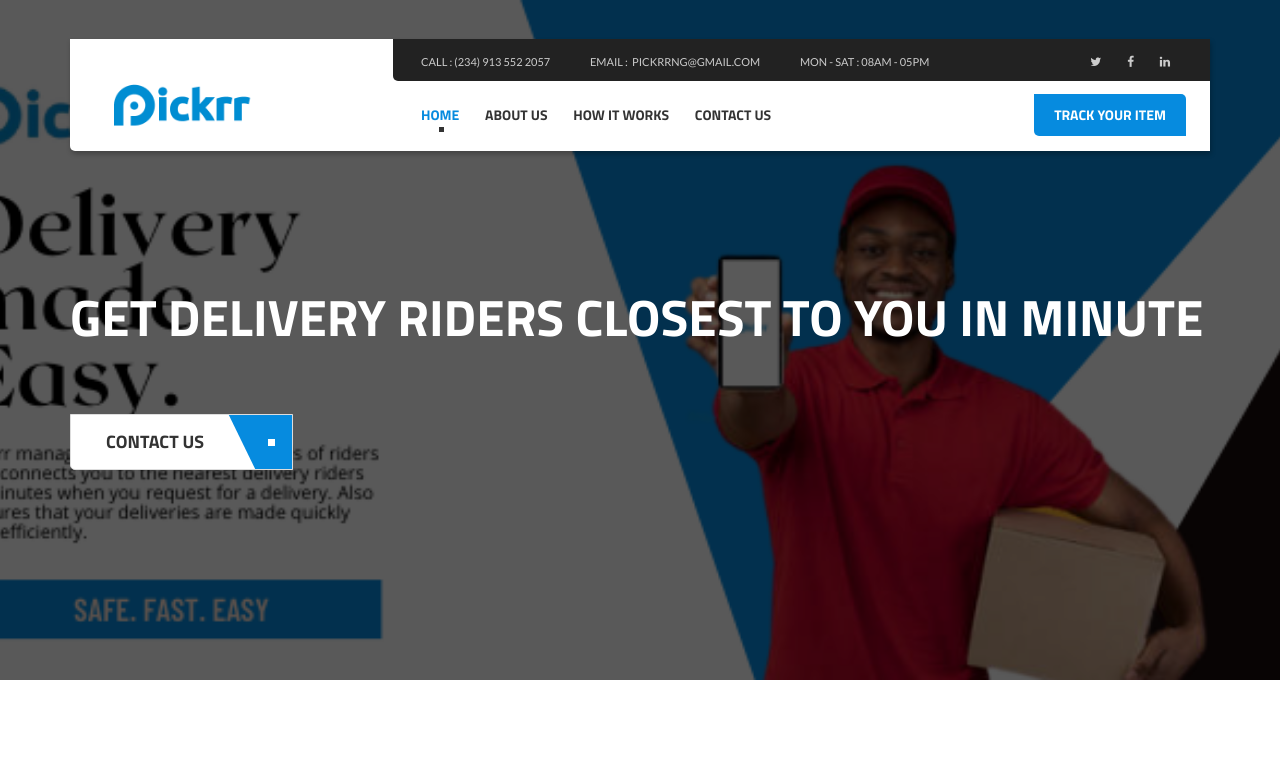
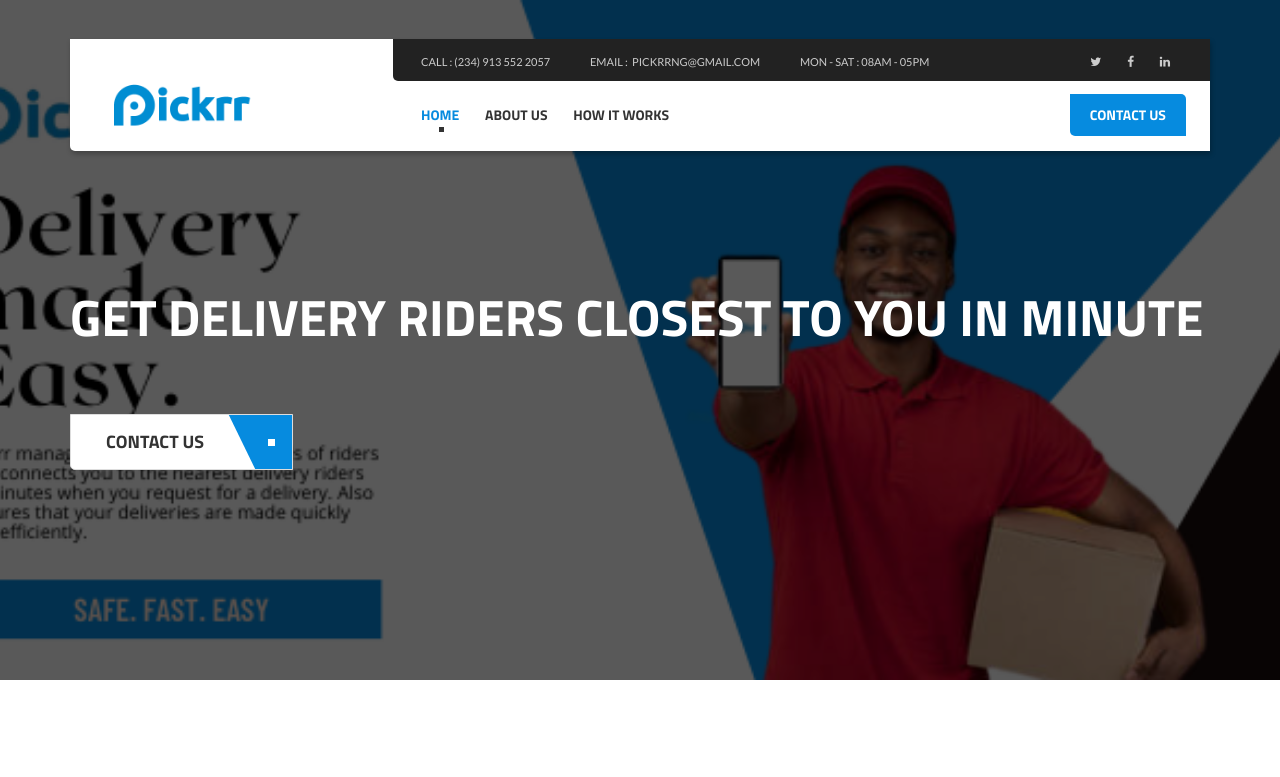
Before and after one commit to Klynox/pickrr-official-webpage, a website: page dist/index.html in a window 1280 px wide. Shown: the top 777 px of the page. Drawn offline with nearby package versions, Linux system fonts and the light colour scheme.

Commit message:
Remove redundant contact link

```diff
--- a/dist/index.html
+++ b/dist/index.html
@@ -147,14 +147,13 @@
                         <li>
                           <a class="page-scroll" href="#howItWorks">How it works</a>
                         </li>
-                        <li><a class="page-scroll" href="#contact">Contact us</a></li>
                       </ul>
                     </div>
                   </nav>
                   <a
                     class="header__btn btn btn-primary btn-sm btn-effect-2"
                     href="https://wa.me/message/OIKJ6VY5PAMPA1"
-                    >track your item</a
+                    >Contact us</a
                   >
                 </div>
               </div>
```
